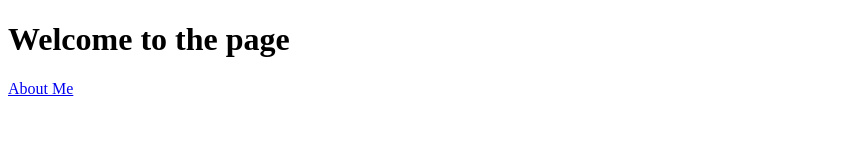
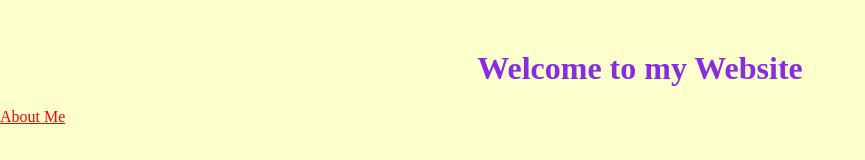
Before and after one commit to pandasweta/Multiple-Pages, a plain HTML site: page index.html in a window 1280 px wide. Shown: the whole page, without its empty margins (0-865 px from the left). Drawn offline with Linux system fonts and the light colour scheme.

Commit message:
Added the basic css styling to index.html

```diff
--- /dev/null
+++ b/css/style.css
@@ -0,0 +1,11 @@
+body {
+  background: #fdffcd;
+  margin: 50px auto;
+}
+h1 {
+  text-align: center;
+  color: blueviolet;
+}
+a {
+  color: red;
+}
--- a/index.html
+++ b/index.html
@@ -3,10 +3,11 @@
   <head>
     <meta charset="UTF-8" />
     <meta name="viewport" content="width=device-width, initial-scale=1.0" />
+    <link rel="stylesheet" href="css/style.css" />
     <title>Document</title>
   </head>
   <body>
-    <h1>Welcome to the page</h1>
-    <a href="/Multiple-Websites/about.html">About Me</a>
+    <h1>Welcome to my Website</h1>
+    <a href="about.html">About Me</a>
   </body>
 </html>
```
Also changed, not shown: about.html (+1 -0 lines).
